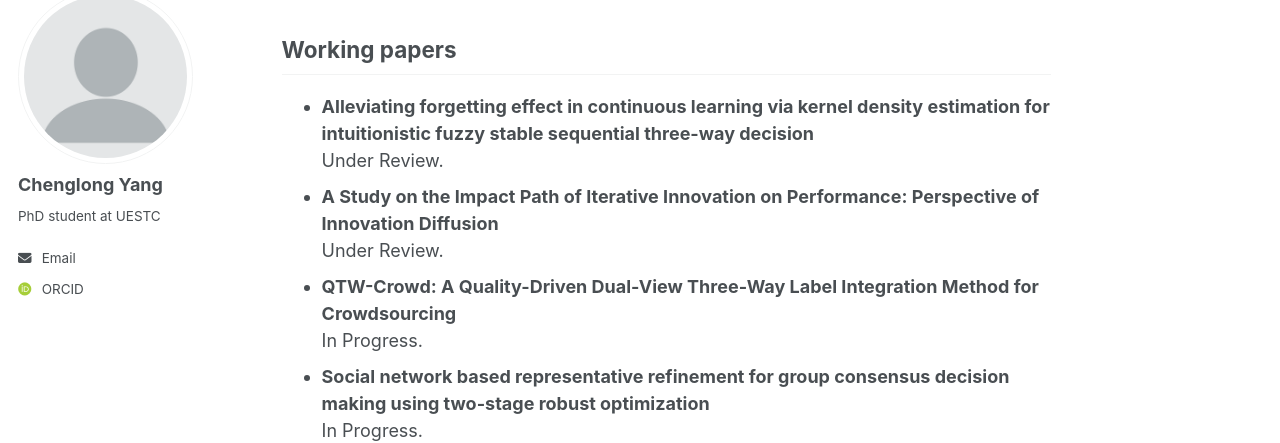
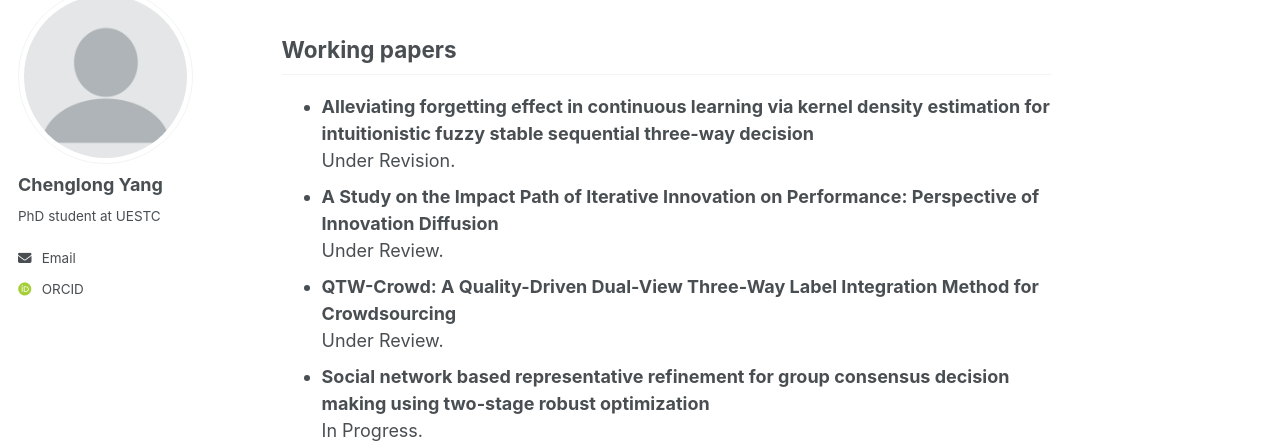
Before and after one commit to JackieChenglongYang/jackiechenglongyang.github.io, a Jekyll site: the page built from _pages/about.md, in a window 1280 px wide and 900 px high, scrolled down 552 px. Shown: the part 110-553 px from the top of the window. Built offline with Jekyll 4.4.1, drawn with Linux system fonts in a browser that asks for light colours; some web fonts are replaced; a script that is not in the unit is left out.

Commit message:
Update about.md

```diff
--- a/_pages/about.md
+++ b/_pages/about.md
@@ -26,11 +26,11 @@ Publications
 Working papers
 ------
   - **Alleviating forgetting effect in continuous learning via kernel density estimation for intuitionistic fuzzy stable sequential three-way decision**<br>
-   Under Review.
+   Under Revision.
   - **A Study on the Impact Path of Iterative Innovation on Performance: Perspective of Innovation Diffusion** <br>
    Under Review.
   - **QTW-Crowd: A Quality-Driven Dual-View Three-Way Label Integration Method for Crowdsourcing**<br>
-   In Progress.
+   Under Review.
   - **Social network based representative refinement for group consensus decision making using two-stage robust optimization**<br>
    In Progress.
   - **Pursuing equilibrium between stability and plasticity in dynamic multi-attribute decision-making**<br>
```
